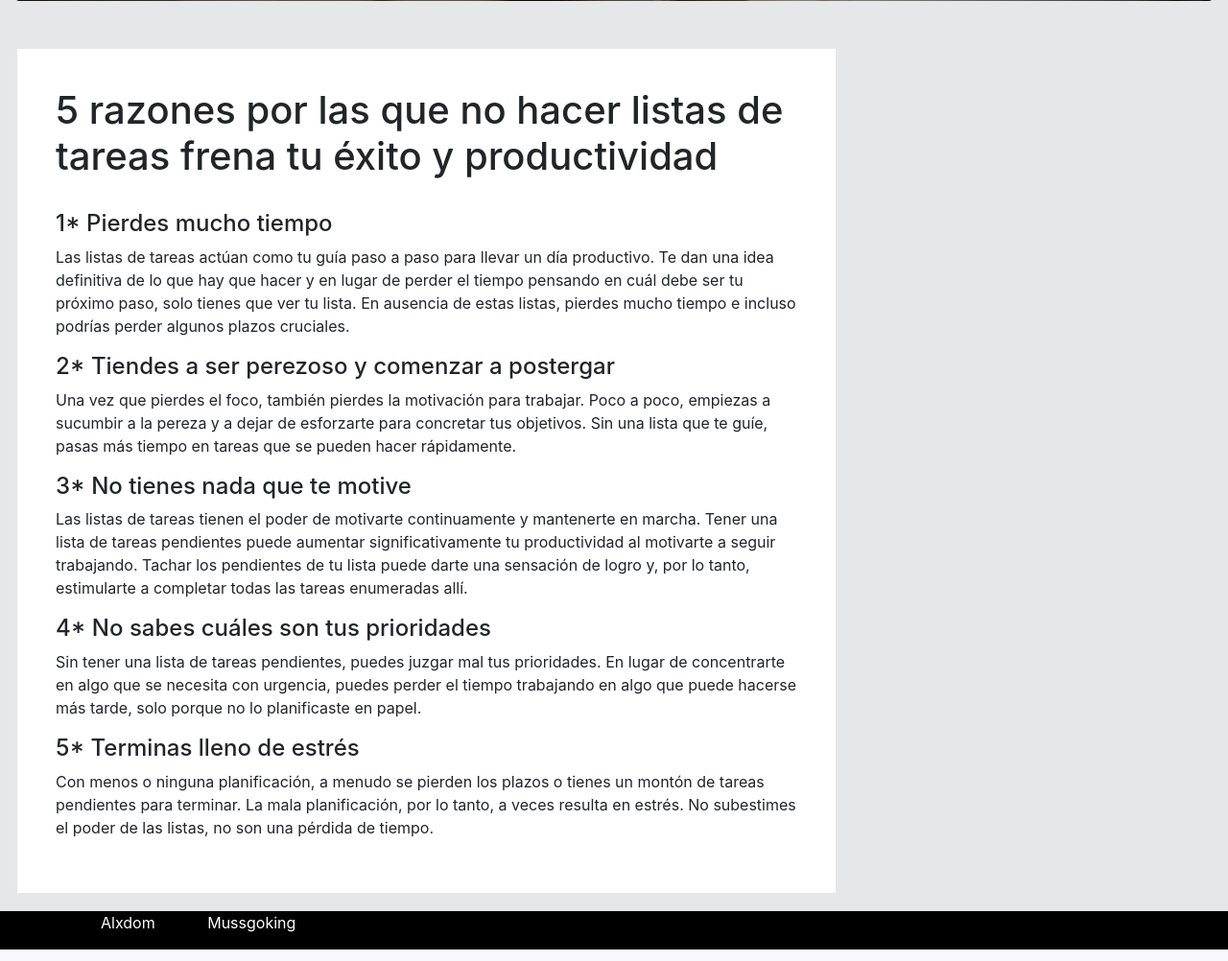
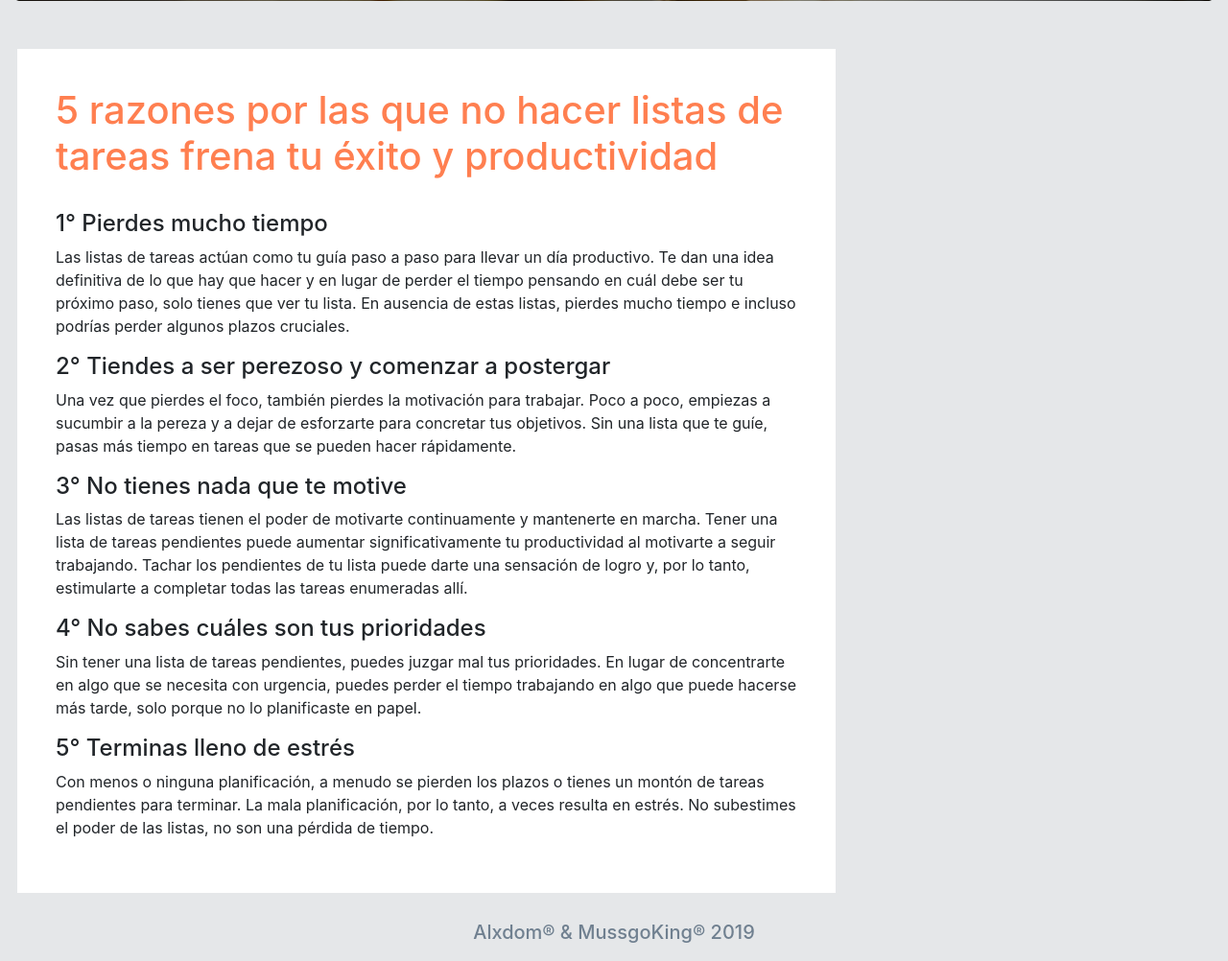
Before and after one commit to Alexdom123/to-do, a Flask app: page /home in a window 1280 px wide. Shown: the part 528-1530 px from the top of the page at 96% size. Run offline with Flask 2, Linux system fonts and the light colour scheme; the visitor is signed in with stand-in values (Sample User, id 1); some libraries are stand-ins or nearby versions.

Commit message:
Cambios graficos chidoris

```diff
--- a/static/css/style.css
+++ b/static/css/style.css
@@ -20,9 +20,6 @@ body{
 
 }
 
-#pie{
-    background-color:black;
-}
 #form{
     width: 300px;
 }
@@ -53,3 +50,11 @@ a #boton_portada :hover{
 #datetime{
     width: 50%;
 }
+#h1Titulo{
+    color:coral;
+}
+footer{
+    text-align: center;
+    color: slategray;
+    padding: 10px;
+}
--- a/templates/index.html
+++ b/templates/index.html
@@ -59,33 +59,33 @@
 	</div>
 	<div class="row">
 		<div id="general" class="col-8">
-			<h1>5 razones por las que no hacer listas de tareas frena tu éxito y productividad </h1>
+			<h1 id="h1Titulo">5 razones por las que no hacer listas de tareas frena tu éxito y productividad </h1>
 			<br>
-			<h4>1* Pierdes mucho tiempo</h4>
+			<h4>1° Pierdes mucho tiempo</h4>
 			<p>Las listas de tareas actúan como tu guía paso a paso para llevar un día productivo.
 			Te dan una idea definitiva de lo que hay que hacer y en lugar de perder el tiempo pensando
 			 en cuál debe ser tu próximo paso, solo tienes que ver tu lista. En ausencia de estas listas,
 			 pierdes mucho tiempo e incluso podrías perder algunos plazos cruciales.</p>
 
-			<h4>2* Tiendes a ser perezoso y comenzar a postergar</h4>
+			<h4>2° Tiendes a ser perezoso y comenzar a postergar</h4>
 				<p>Una vez que pierdes el foco, también pierdes la motivación para trabajar.
 				Poco a poco, empiezas a sucumbir a la pereza y a dejar de esforzarte para concretar
 				 tus objetivos. Sin una lista que te guíe, pasas más tiempo en tareas que se
 				 pueden hacer rápidamente.</p>
 
-			<h4>3* No tienes nada que te motive</h4>
+			<h4>3° No tienes nada que te motive</h4>
 				<p>Las listas de tareas tienen el poder de motivarte continuamente y mantenerte en marcha.
 					 Tener una lista de tareas pendientes puede aumentar significativamente tu productividad
 					 al motivarte a seguir trabajando. Tachar los pendientes de tu lista puede darte una
 					 sensación de logro y, por lo tanto, estimularte a completar todas las tareas enumeradas allí.</p>
 
-			<h4>4* No sabes cuáles son tus prioridades</h4>
+			<h4>4° No sabes cuáles son tus prioridades</h4>
 			<p>Sin tener una lista de tareas pendientes, puedes juzgar mal tus prioridades. En lugar de concentrarte
 				 en algo que se necesita con urgencia, puedes perder el tiempo trabajando en algo que puede hacerse
 				 más tarde, solo porque no lo planificaste en papel.</p>
 
 
-			<h4>5* Terminas lleno de estrés</h4>
+			<h4>5° Terminas lleno de estrés</h4>
 			<p>Con menos o ninguna planificación, a menudo se pierden los plazos o tienes un montón de tareas pendientes
 				 para terminar. La mala planificación, por lo tanto, a veces resulta en estrés.
 
@@ -96,13 +96,11 @@
 		</div>
 	</div>
 
-			<footer id="pie" class="row">
-					<div class="col">
-						<ul id="listaPie">
-							<li>Alxdom</li> Mussgoking</li>
-					</ul>
-						</div>
-				</footer>
+	<footer>
+			<div class="container">
+				<h5>Alxdom® & MussgoKing® 2019</h5>
+			</div>
+		</footer>
 			</div>
 
 
```
Also changed, not shown: templates/edit_materias.html (+5 -7 lines), templates/main_materia.html (+5 -7 lines), templates/main_tarea.html (+5 -7 lines), templates/mis_materias.html (+5 -7 lines).
